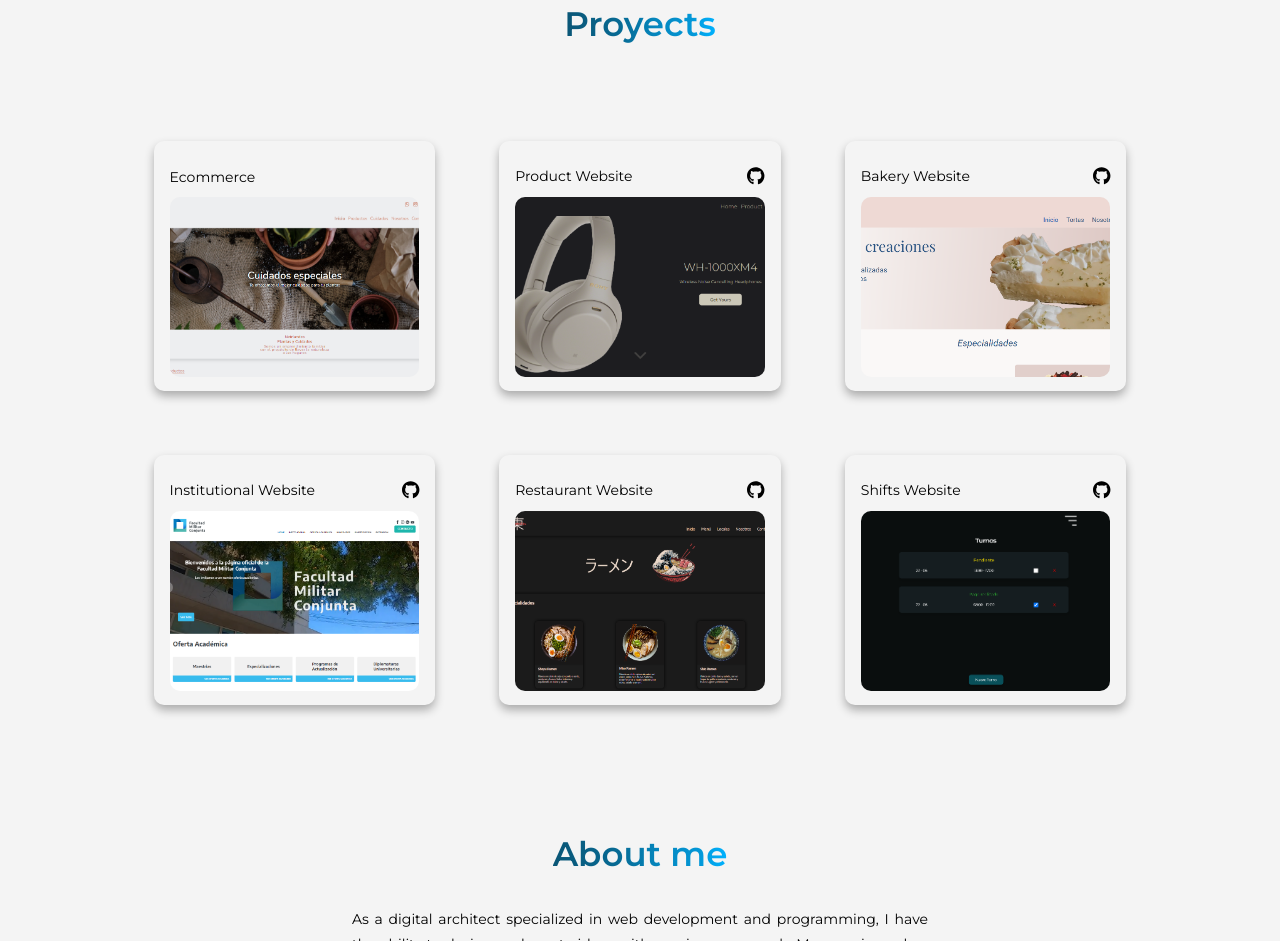
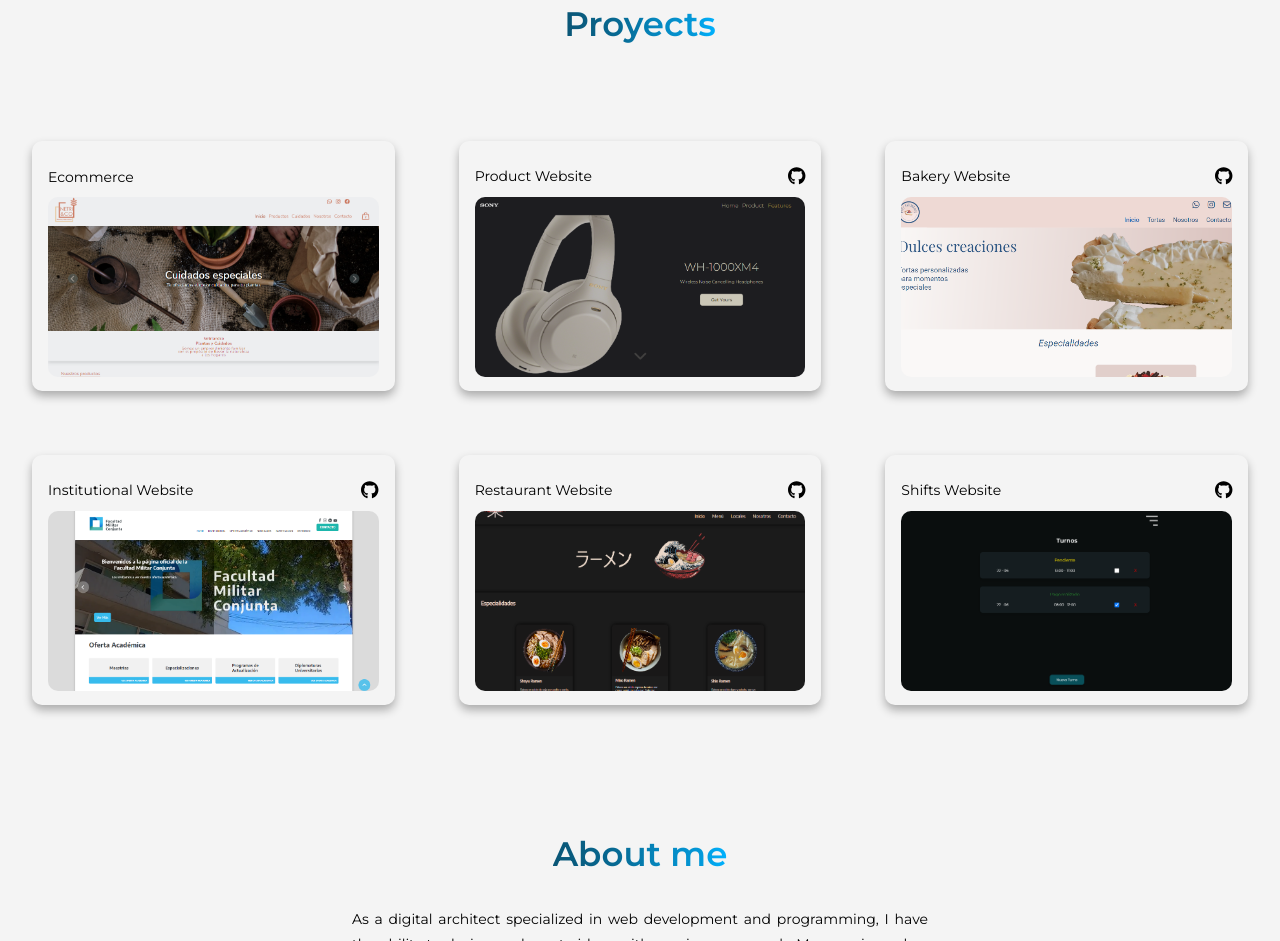
Before and after one commit to Tinchobtt/portfolio-Martin-Benedetto, a website: page index.html in a window 1280 px wide. Shown: the part 1511-2452 px from the top of the page. Drawn offline with nearby package versions, Linux system fonts and the light colour scheme.

Commit message:
arreglando cosas del responsive

```diff
--- a/scss/_header.scss
+++ b/scss/_header.scss
@@ -140,7 +140,7 @@
         }
     }
 }
-@media (min-width: 768px){
+@media (min-width: 1024px){
     .header{
         height: 100px;
         padding: 0 2rem;
--- a/scss/_proyects.scss
+++ b/scss/_proyects.scss
@@ -2,7 +2,7 @@
     .proyects-container{
         .proyect{
             display: grid;
-            grid-template-rows: 40px 180px;
+            grid-template-rows: 38px 180px;
             align-items: center;
             width: 100%;
             height: 250px;
@@ -45,7 +45,21 @@
         }
     }
 }
-@media (min-width: 1024px){
+@media (min-width: 425px){
+    #proyects{
+        .proyects-container{
+            display: flex;
+            flex-direction: column;
+            align-items: center;
+            .proyect{
+                grid-template-rows: 48px 220px;
+                max-width: 430px;
+                height: 300px;
+            }
+        }
+    }
+}
+@media (min-width: 768px){
     #proyects{
         display: flex;
         flex-direction: column;
@@ -56,7 +70,7 @@
             grid-template-rows: repeat(2, 1fr);
             grid-gap: 4rem;
             margin-top: 6rem;
-            width: 80%;
+            width: 100%;
             .proyect{
                 display: grid;
                 grid-template-rows: 40px 180px;
```
Also changed, not shown: assets/logo/IMG_20201118_150415.png (deleted), css/design.css, 1 other file.
